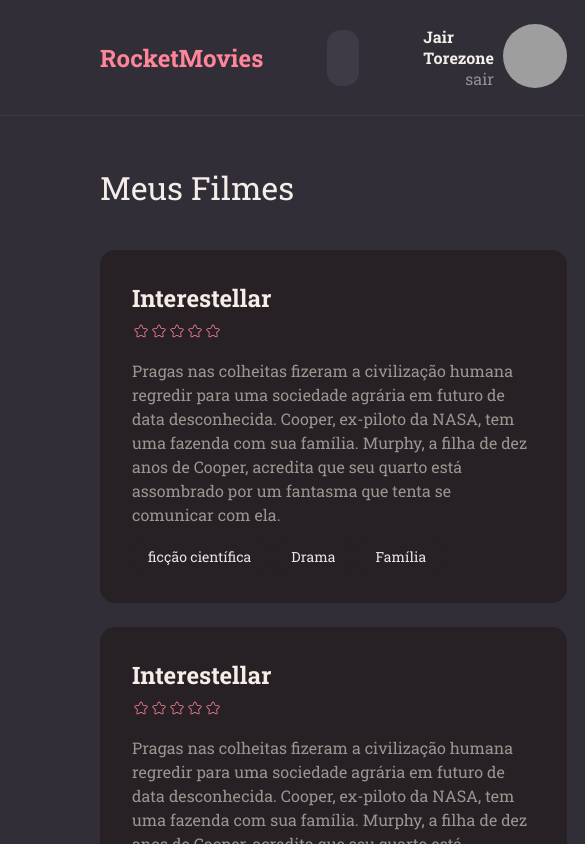
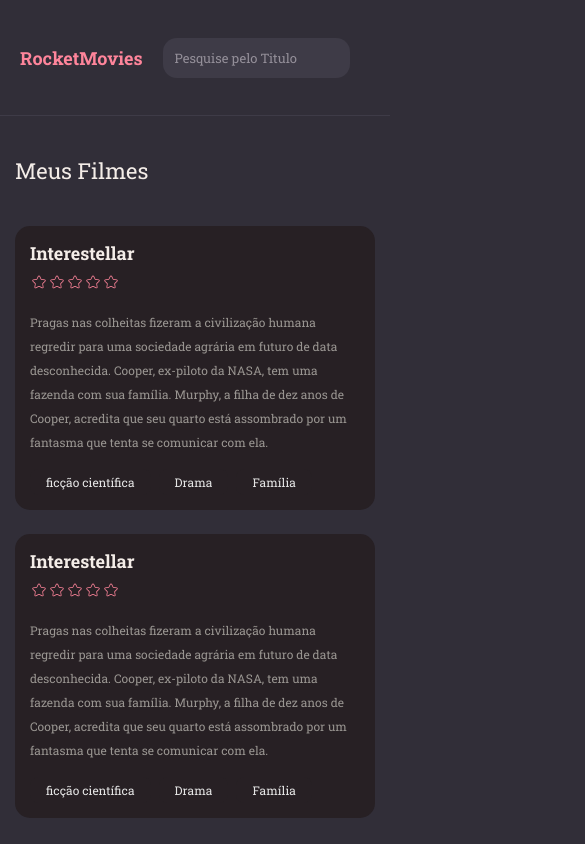
Before and after one commit to JairTorezone/rocketmovies-react, a React (Vite) app: page /home in a window 390 px wide. Shown: the top 844 px of the page, 585 px wide, since content can reach past the window. Built offline with nearby package versions, Linux system fonts and the light colour scheme; grey boxes are pictures that could not be loaded.

Commit message:
responsive home

```diff
--- a/src/components/Card/styles.js
+++ b/src/components/Card/styles.js
@@ -29,6 +29,22 @@ export const Container = styled.div`
     gap: 8px;
     margin-top: 15px;
   }
+
+  @media (max-width: 576px) {
+    padding: 15px;
+
+    h3 {
+      font-size: 18px;
+    }
+
+    p {
+      font-size: 12px;
+    }
+
+    button {
+      font-size: 12px;
+    }
+  }
 `;
 
 export const Star = styled.button`
--- a/src/components/Header/index.jsx
+++ b/src/components/Header/index.jsx
@@ -11,7 +11,6 @@ export function Header() {
         <Input placeholder="Pesquise pelo Titulo" />
       </Form>
       <Profile>
-
         <Link to="/profile">
           <img
             src="https://github.com/jairtorezone.png"
--- a/src/components/Header/styles.js
+++ b/src/components/Header/styles.js
@@ -20,6 +20,29 @@ export const Container = styled.div`
     font-weight: 700;
 
     color: ${({ theme }) => theme.COLORS.PINK};
+  }
+
+  @media (max-width: 992px) {
+    padding: 0 30px;
+    gap: 30px;
+  }
+
+  @media (max-width: 768px) {
+    padding: 0 30px;
+    gap: 40px;
+
+    h2 {
+      font-size: 18px;
+    }
+  }
+
+  @media (max-width: 576px) {
+    padding: 0 20px;
+    gap: 20px;
+
+    img {
+      display: none;
+    }
   }
 `;
 
@@ -44,7 +67,13 @@ export const Profile = styled.div`
     }
   }
 
-  > a img {
+  @media (max-width: 576px) {
+    div {
+      display: none;
+    }
+  }
+
+  a img {
     width: 64px;
     height: 64px;
     border-radius: 50%;
--- a/src/components/Input/styles.js
+++ b/src/components/Input/styles.js
@@ -24,9 +24,16 @@ export const Container = styled.div`
     &::placeholder {
       color: ${({ theme }) => theme.COLORS.GRAY_500};
     }
-  }
-  > svg {
-    margin-left: 18px;
-    color: ${({ theme }) => theme.COLORS.GRAY_500};
+
+    > svg {
+      margin-left: 18px;
+      color: ${({ theme }) => theme.COLORS.GRAY_500};
+    }
+
+    @media (max-width: 768px) {
+      height: 40px;
+      padding: 12px;
+      font-size: 13px;
+    }
   }
 `;
--- a/src/pages/Home/styles.js
+++ b/src/pages/Home/styles.js
@@ -25,6 +25,14 @@ export const Content = styled.div`
 
     padding-bottom: 41px;
   }
+
+  @media (max-width: 576px) {
+    padding: 40px 15px;
+
+    h2 {
+      font-size: 22px;
+    }
+  }
 `;
 
 export const Assessment = styled.div`
```
